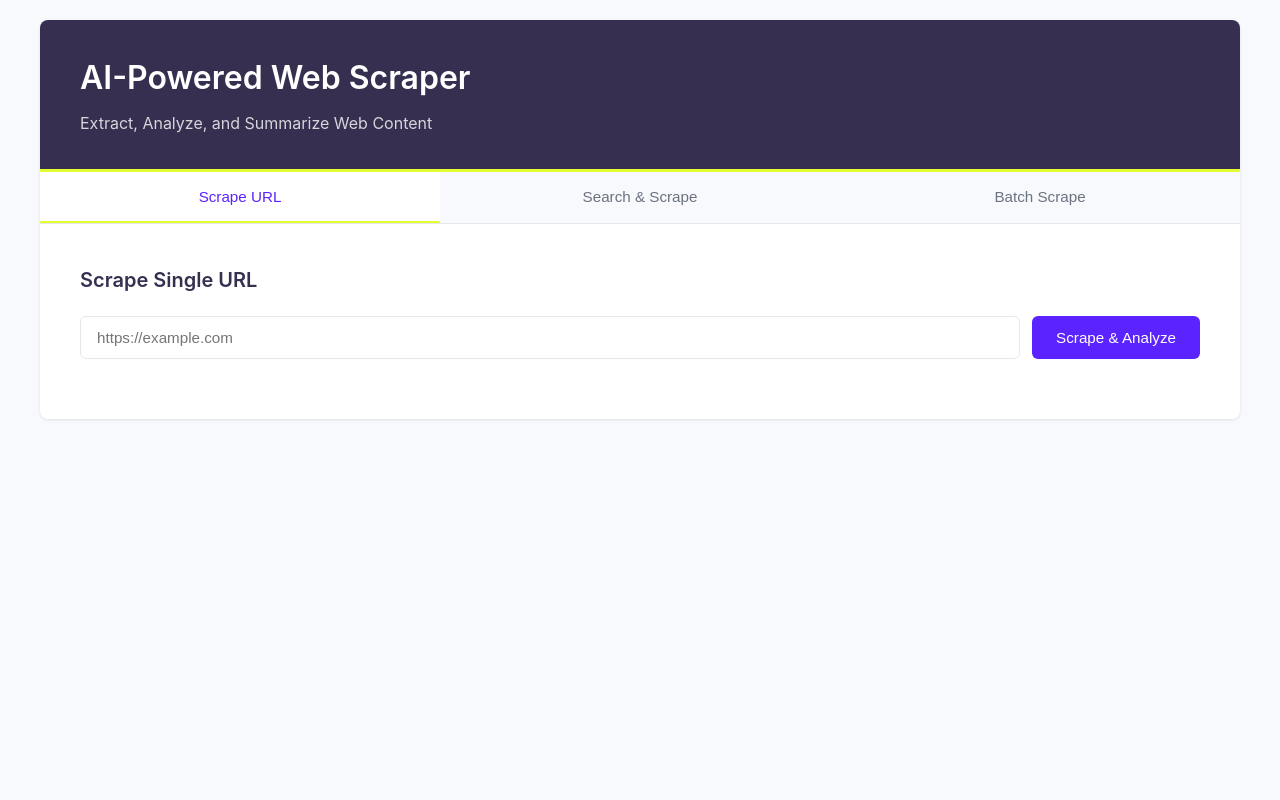
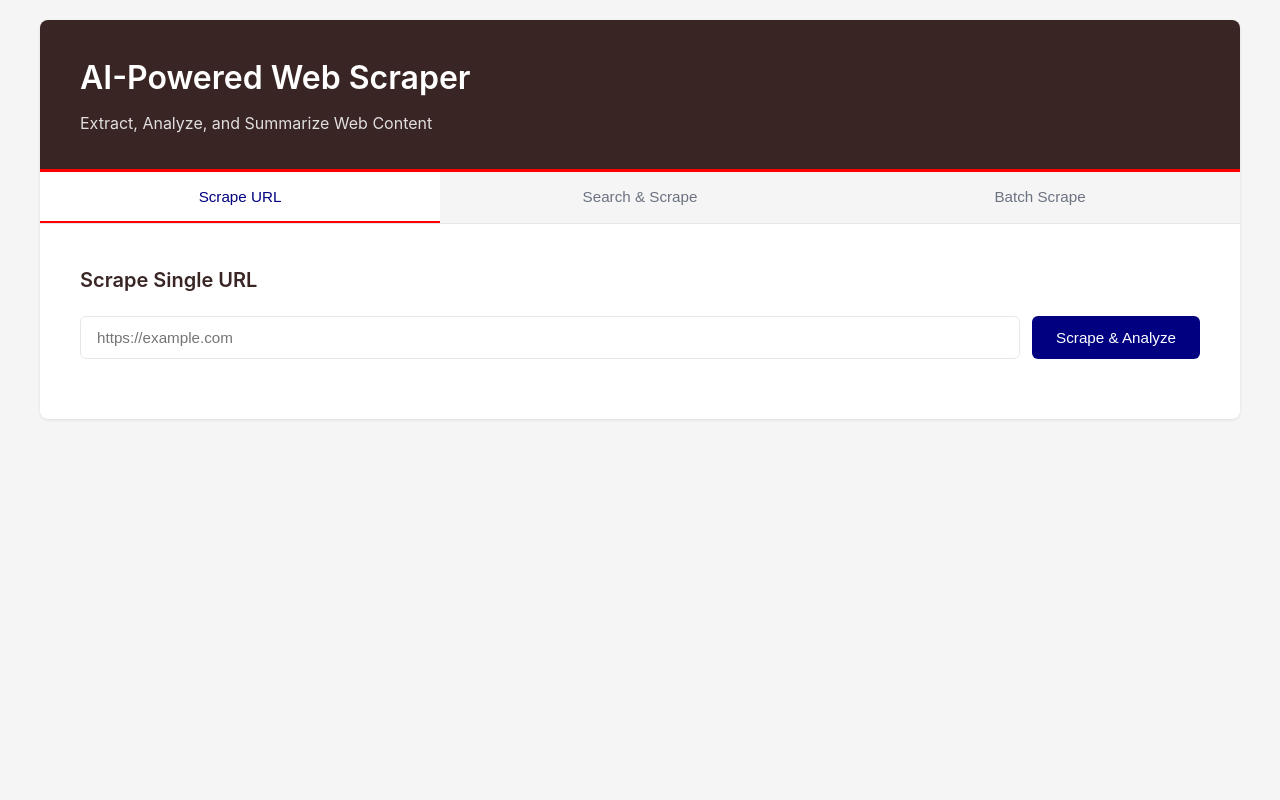
Before and after one commit to ShuPriX/Application-Development-Lab, a Flask app: page / in a window 1280 px wide. Run offline with Flask 3, Linux system fonts and the light colour scheme.

Commit message:
Fixing Secrets

```diff
--- a/Day 3/Objective 2/static/css/style.css
+++ b/Day 3/Objective 2/static/css/style.css
@@ -5,15 +5,15 @@
 }
 
 :root {
-    --primary: #5B23FF;
-    --primary-dark: #4a1ccc;
-    --secondary: #008BFF;
-    --accent: #E4FF30;
-    --dark: #362F4F;
-    --background: #f8f9fc;
+    --primary: #000080;
+    --primary-dark: #000066;
+    --secondary: #9E2A3A;
+    --accent: #FF0000;
+    --dark: #3A2525;
+    --background: #f5f5f5;
     --surface: #ffffff;
     --border: #e5e7eb;
-    --text: #362F4F;
+    --text: #3A2525;
     --text-light: #6b7280;
     --success: #10b981;
     --error: #ef4444;
@@ -53,7 +53,7 @@ header h1 {
 
 .subtitle {
     font-size: 1em;
-    color: rgba(255, 255, 255, 0.8);
+    color: rgba(255, 255, 255, 0.85);
     font-weight: 400;
 }
 
@@ -77,7 +77,7 @@ header h1 {
 }
 
 .tab-button:hover {
-    color: var(--primary);
+    color: var(--secondary);
     background: var(--surface);
 }
 
@@ -123,7 +123,7 @@ header h1 {
 .input-field:focus {
     outline: none;
     border-color: var(--primary);
-    box-shadow: 0 0 0 3px rgba(37, 99, 235, 0.1);
+    box-shadow: 0 0 0 3px rgba(0, 0, 128, 0.1);
 }
 
 .textarea-field {
@@ -144,7 +144,7 @@ header h1 {
 .textarea-field:focus {
     outline: none;
     border-color: var(--primary);
-    box-shadow: 0 0 0 3px rgba(37, 99, 235, 0.1);
+    box-shadow: 0 0 0 3px rgba(0, 0, 128, 0.1);
 }
 
 .btn {
@@ -257,6 +257,7 @@ header h1 {
 
 .result-url:hover {
     text-decoration: underline;
+    color: var(--accent);
 }
 
 .badge {
@@ -354,6 +355,7 @@ header h1 {
 
 .search-result-item:hover {
     border-color: var(--secondary);
+    background: rgba(158, 42, 58, 0.05);
 }
 
 .search-result-title {
@@ -371,6 +373,7 @@ header h1 {
 
 .search-result-link:hover {
     text-decoration: underline;
+    color: var(--accent);
 }
 
 .error-message {
```
